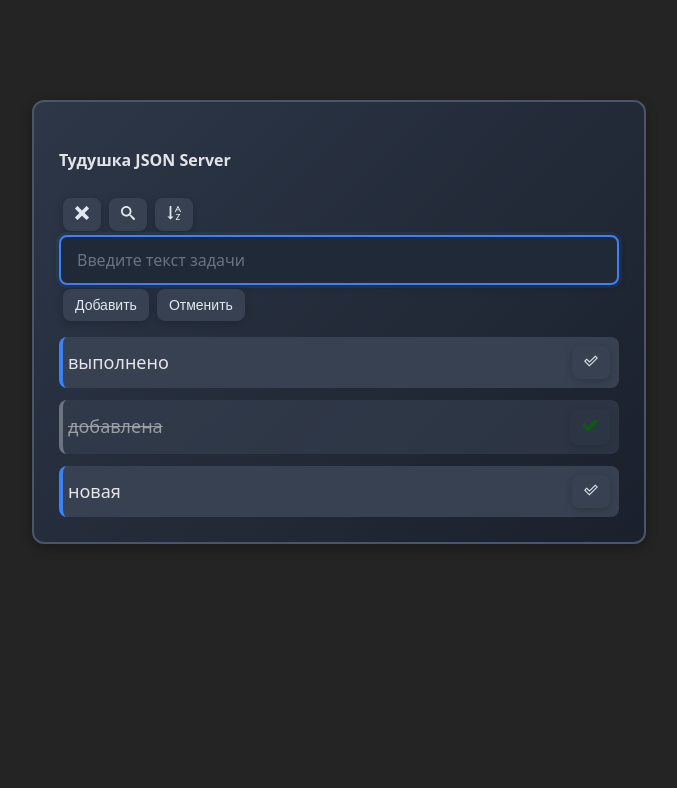
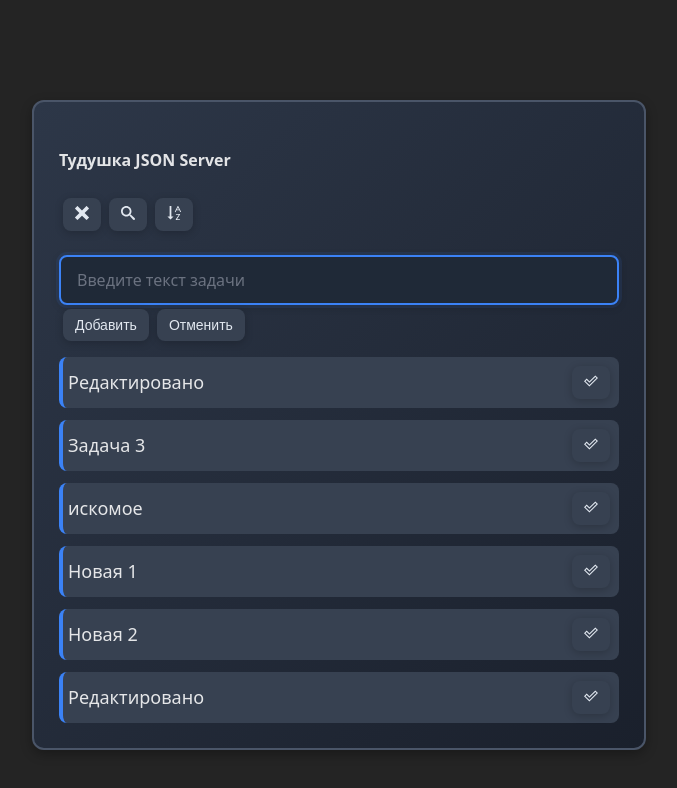
Before and after one commit to AndrewGolov/React-Todos-json-server, a React (Vite) app: page / in a window 1280 px wide. Both pictures are taken after a click on the button 383 px from the left and 214 px from the top of the page. Shown: the top 788 px of the page, without its empty margins (301-978 px from the left). Built offline with nearby package versions, Linux system fonts and the light colour scheme; data requests are answered from the project's data file.

Commit message:
some refactoring

```diff
--- a/src/App.css
+++ b/src/App.css
@@ -39,6 +39,13 @@
 	box-shadow: 0 8px 24px rgba(0, 0, 0, 0.4);
 	border-color: #5a6c7d;
 	transform: translateY(-2px);
+}
+
+.list__header {
+	display: flex;
+	justify-content: flex-start;
+	align-items: center;
+	margin-bottom: 20px;
 }
 
 .list__title {
--- a/src/App.jsx
+++ b/src/App.jsx
@@ -1,55 +1,34 @@
 import './App.css';
-import { useState, useRef, useEffect } from 'react';
-
-import { Loader, Button, Field, TodoItem } from './components';
-
+import { useState, useEffect } from 'react';
+import { Loader, Button, AddToolbar, SearchToolbar, TodoListComp } from './components';
 import { readTodos, createTask, updateTask, searchTasks } from './utils';
-
-import { ImPlus, ImCross, ImList2, ImSortAlphaAsc, ImSearch } from 'react-icons/im';
+import { ImList2, ImSortAlphaAsc, ImSearch, ImPlus, ImCross } from 'react-icons/im';
 
 export const App = () => {
-	const [newTask, setNewTask] = useState('');
-	const [needFindTask, setNeedFindTask] = useState('');
-
 	const [dataTodos, setDataTodos] = useState([]);
+	const [isLoadingJsonServer, setIsLoadingJsonServer] = useState(true);
 	const [searchResults, setSearchResults] = useState([]);
-
-	const [isLoadingJsonServer, setIsLoadingJsonServer] = useState(true);
 	const [isAddingTask, setIsAddingTask] = useState(false);
-	const [isSearchingTask, setIsSearchingTask] = useState(false);
+	const [isOpenSearch, setIsOpenSearch] = useState(false);
 	const [isSearchingMode, setIsSearchingMode] = useState(false);
-
 	const [isSorted, setIsSorted] = useState(false);
-
 	const [errorMessage, setErrorMessage] = useState('');
-
-	const refAddField = useRef(null);
-	const refSearchField = useRef(null);
-
-	/* ====================== ADD TASK ====================== */
 
 	const onClickAddBtn = () => {
 		setIsAddingTask((prev) => !prev);
-
-		setIsSearchingTask(false);
-
-		setNewTask('');
+		setIsOpenSearch(false);
 		setErrorMessage('');
 	};
 
-	const onSubmitAddTask = (event) => {
-		event.preventDefault();
-
-		if (!newTask.trim()) {
+	const onSubmitAddTask = ({ value }) => {
+		if (!value.trim()) {
 			setErrorMessage('Это поле не должно быть пустым...');
 			return;
 		}
 
-		createTask({ title: newTask.trim() })
+		createTask({ title: value.trim() })
 			.then((task) => {
 				setDataTodos((prev) => [...prev, task]);
-
-				setNewTask('');
 				setErrorMessage('');
 				setIsAddingTask(false);
 			})
@@ -58,13 +37,9 @@ export const App = () => {
 			});
 	};
 
-	/* ====================== COMPLETE TASK ====================== */
-
 	const handleCompletedTask = (idTask) => {
 		const task = dataTodos.find((task) => task.id === idTask);
-
 		if (!task) return;
-
 		updateTask(idTask, {
 			completed: !task.completed,
 		})
@@ -94,36 +69,26 @@ export const App = () => {
 			.catch((error) => console.log('Ошибка запроса ...', error));
 	};
 
-	/* ====================== SORT ====================== */
-
 	const handleSortList = () => {
 		setIsSorted((prev) => !prev);
 	};
 
-	/* ====================== SEARCH ====================== */
-
+	const clearSearch = () => {
+		setIsSearchingMode(false);
+		setSearchResults([]);
+	};
 	const onClickSearchBtn = () => {
-		const nextState = !isSearchingTask;
-
-		setIsSearchingTask(nextState);
-
+		setIsOpenSearch((prev) => !prev);
 		setIsAddingTask(false);
-
-		if (!nextState) {
-			handleClearSearch();
-			setNeedFindTask('');
+		if (!isOpenSearch) {
+			clearSearch();
 		}
 	};
 
 	const handleSearchTask = (searchPhrase) => {
-		if (!searchPhrase.trim()) {
-			handleClearSearch();
-			return;
-		}
-
+		if (!searchPhrase.trim()) return;
 		setIsSearchingMode(true);
-
-		searchTasks(searchPhrase.trim())
+		searchTasks(searchPhrase)
 			.then((respData) => {
 				setSearchResults(respData);
 			})
@@ -133,25 +98,6 @@ export const App = () => {
 				setSearchResults([]);
 			});
 	};
-
-	const handleClearSearch = () => {
-		setIsSearchingMode(false);
-		setSearchResults([]);
-	};
-
-	/* ====================== FOCUS ====================== */
-
-	useEffect(() => {
-		if (isAddingTask) {
-			refAddField.current?.focus();
-		}
-
-		if (isSearchingTask) {
-			refSearchField.current?.focus();
-		}
-	}, [isAddingTask, isSearchingTask]);
-
-	/* ====================== LOAD TODOS ====================== */
 
 	useEffect(() => {
 		readTodos({ isSorted })
@@ -166,84 +112,35 @@ export const App = () => {
 			});
 	}, [isSorted]);
 
-	/* ====================== RENDER ====================== */
-
 	if (isLoadingJsonServer) {
 		return <Loader />;
 	}
-
 	const renderTodos = isSearchingMode ? searchResults : dataTodos;
 
 	return (
 		<div className="app__wrapper">
 			<div className="list__wrapper">
 				<h4>Тудушка JSON Server</h4>
-
-				<div className="list__controls">
+				<div className="list__header">
 					<Button type="button" text={!isAddingTask ? <ImPlus /> : <ImCross />} onClick={onClickAddBtn} />
-
 					<Button type="button" text={<ImSearch />} onClick={onClickSearchBtn} />
-
 					<Button type="button" text={isSorted ? <ImList2 /> : <ImSortAlphaAsc />} onClick={handleSortList} />
 				</div>
-
-				{/* ====================== ADD FORM ====================== */}
-
-				{isAddingTask && (
-					<form onSubmit={onSubmitAddTask}>
-						<Field
-							type="text"
-							placeholder="Введите текст задачи"
-							value={newTask}
-							onChange={({ target }) => setNewTask(target.value)}
-							inpRef={refAddField}
-						/>
-
-						{errorMessage && <span style={{ color: 'red', fontSize: '14px' }}>{errorMessage}</span>}
-
-						<div>
-							<Button type="submit" text="Добавить" className="list__submit-btn" />
-
-							<Button type="button" text="Отменить" onClick={onClickAddBtn} />
-						</div>
-					</form>
-				)}
-
-				{/* ====================== SEARCH ====================== */}
-
-				{isSearchingTask && (
-					<Field
-						type="text"
-						placeholder="Какую задачу ищем?"
-						value={needFindTask}
-						onChange={({ target }) => {
-							const value = target.value;
-
-							setNeedFindTask(value);
-
-							if (value.trim()) {
-								handleSearchTask(value);
-							} else {
-								handleClearSearch();
-							}
-						}}
-						inpRef={refSearchField}
+				<div>
+					<AddToolbar
+						onSubmit={onSubmitAddTask}
+						isOpen={isAddingTask}
+						errorMessage={errorMessage}
+						onToggle={onClickAddBtn}
 					/>
-				)}
-
-				{/* ====================== TODOS ====================== */}
-
-				<ul className="list">
-					{renderTodos.length === 0 ? (
-						<div className="list__empty">Список задач пуст</div>
-					) : (
-						renderTodos.map((item) => (
-							<div key={item.id}>
-								<TodoItem item={item} handleCompletedTask={handleCompletedTask} />
-							</div>
-						))
-					)}
-				</ul>
+					<SearchToolbar
+						isOpenSearch={isOpenSearch}
+						onToggle={onClickSearchBtn}
+						handleSearch={handleSearchTask}
+						clearSearch={clearSearch}
+					/>
+				</div>
+				<TodoListComp dataTodos={renderTodos} handleCompletedTask={handleCompletedTask} />
 			</div>
 		</div>
 	);
--- /dev/null
+++ b/src/components/AddToolbar/AddToolbar.jsx
@@ -0,0 +1,51 @@
+import { useState, useRef, useEffect } from 'react';
+import { Button } from '../Button/Button';
+import { Field } from '../Field/Field';
+
+export const AddToolbar = ({ onSubmit, onToggle, isOpen, errorMessage }) => {
+	const [newValue, setNewValue] = useState('');
+	const refAddField = useRef(null);
+
+	useEffect(() => {
+		if (isOpen) {
+			refAddField.current?.focus();
+		}
+	}, [isOpen]);
+
+	return (
+		<>
+			{isOpen && (
+				<form
+					onSubmit={(event) => {
+						event.preventDefault();
+						onSubmit({ value: newValue });
+						setNewValue('');
+					}}
+				>
+					<Field
+						type="text"
+						placeholder="Введите текст задачи"
+						value={newValue}
+						onChange={({ target }) => setNewValue(target.value)}
+						inpRef={refAddField}
+					/>
+
+					{errorMessage && <span style={{ color: 'red', fontSize: '14px' }}>{errorMessage}</span>}
+
+					<div>
+						<Button type="submit" text="Добавить" />
+
+						<Button
+							type="button"
+							text="Отменить"
+							onClick={() => {
+								onToggle();
+								setNewValue('');
+							}}
+						/>
+					</div>
+				</form>
+			)}
+		</>
+	);
+};
--- /dev/null
+++ b/src/components/SearchToolbar/SearchToolbar.jsx
@@ -0,0 +1,39 @@
+import { useState, useRef, useEffect } from 'react';
+import { Field } from '../Field/Field';
+
+export const SearchToolbar = ({ isOpenSearch, handleSearch, clearSearch }) => {
+	const [searchvalue, setSearchValue] = useState('');
+
+	const refSearchField = useRef(null);
+
+	const onChangeSearchValue = ({ target }) => {
+		const value = target.value;
+		if (!value.trim()) {
+			clearSearch();
+			setSearchValue(value);
+			return;
+		}
+		setSearchValue(value);
+		handleSearch(value);
+	};
+
+	useEffect(() => {
+		if (isOpenSearch) {
+			refSearchField.current?.focus();
+		}
+	}, [isOpenSearch]);
+
+	return (
+		<>
+			{isOpenSearch && (
+				<Field
+					type="text"
+					placeholder="Какую задачу ищем?"
+					value={searchvalue}
+					onChange={onChangeSearchValue}
+					inpRef={refSearchField}
+				/>
+			)}
+		</>
+	);
+};
--- a/src/components/TodoItemPage/TodoItemPage.jsx
+++ b/src/components/TodoItemPage/TodoItemPage.jsx
@@ -83,7 +83,7 @@ export const TodoItemPage = () => {
 				<Button
 					type="button"
 					className={styles['TaskPage__back-button']}
-					onClick={() => navigate(-1)}
+					onClick={() => navigate('/')}
 					text={
 						<>
 							<ImArrowLeft />
--- /dev/null
+++ b/src/components/TodoListComp/TodoListComp.jsx
@@ -0,0 +1,15 @@
+import { TodoItem } from '../TodoItem/TodoItem';
+
+export const TodoListComp = ({ dataTodos, handleCompletedTask }) => (
+	<ul className="list">
+		{dataTodos.length === 0 ? (
+			<div className="list__empty">Список задач пуст</div>
+		) : (
+			dataTodos.map((item) => (
+				<div key={item.id}>
+					<TodoItem item={item} handleCompletedTask={handleCompletedTask} />
+				</div>
+			))
+		)}
+	</ul>
+);
--- a/src/components/index.js
+++ b/src/components/index.js
@@ -4,3 +4,6 @@ export { Field } from './Field/Field.jsx';
 export { TodoItem } from './TodoItem/TodoItem.jsx';
 export { TodoItemPage } from './TodoItemPage/TodoItemPage.jsx';
 export { ErrorComponent } from './ErrorComponent.jsx';
+export { AddToolbar } from './AddToolbar/AddToolbar.jsx';
+export { SearchToolbar } from './SearchToolbar/SearchToolbar.jsx';
+export { TodoListComp } from './TodoListComp/TodoListComp.jsx';
--- a/src/db.json
+++ b/src/db.json
@@ -1,19 +1,34 @@
 {
   "todos": [
     {
-      "title": "выполнено",
+      "title": "Редактировано",
       "completed": false,
-      "id": "YtUv4FLxUJQ"
+      "id": "ysh2zpTryDo"
     },
     {
-      "title": "добавлена",
-      "completed": true,
-      "id": "KUIC9P1Yat8"
+      "title": "Задача 3",
+      "completed": false,
+      "id": "bA1jDUsYVMo"
     },
     {
-      "title": "новая",
+      "title": "искомое",
       "completed": false,
-      "id": "nqQNOhQ3vOI"
+      "id": "rhqpPnqDFs4"
+    },
+    {
+      "title": "Новая 1",
+      "completed": false,
+      "id": "OIKn_BgahkU"
+    },
+    {
+      "title": "Новая 2",
+      "completed": false,
+      "id": "bgGa0VpZu5k"
+    },
+    {
+      "title": "Редактировано",
+      "completed": false,
+      "id": "AwY2vuo1B4s"
     }
   ],
   "$schema": "./node_modules/json-server/schema.json"
```
